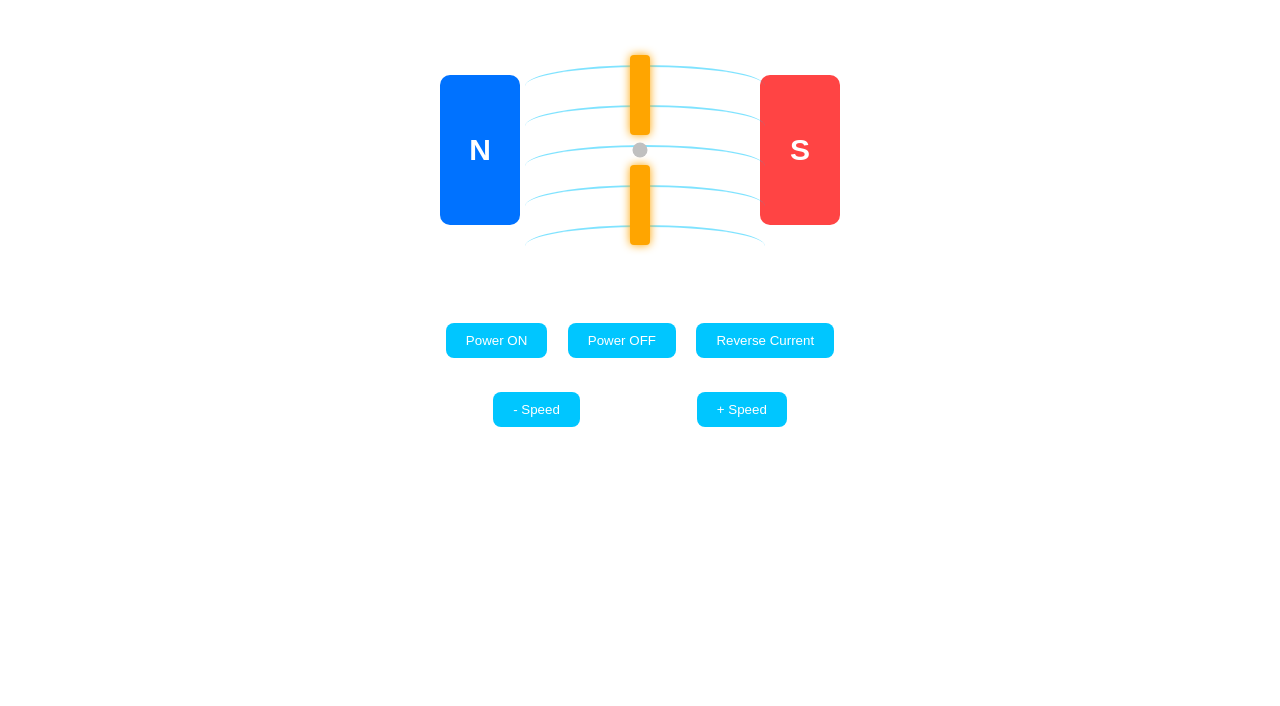
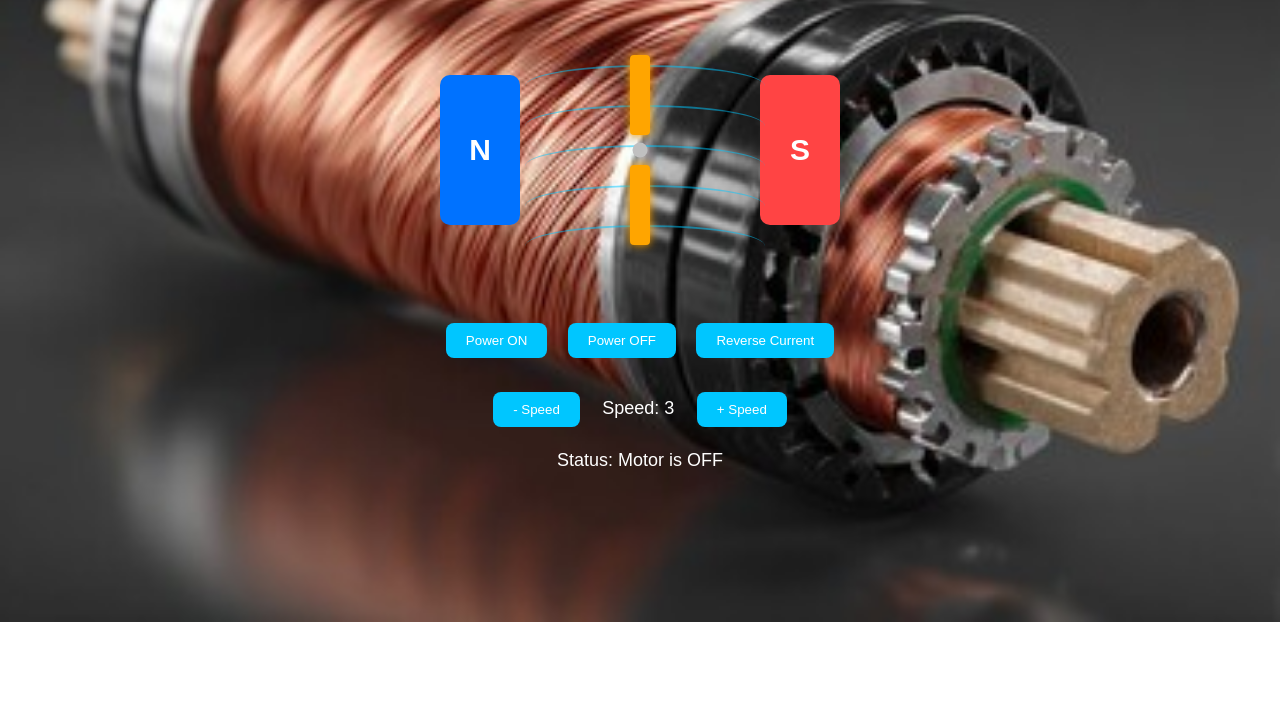
Before and after one commit to harrishSR15/DC_Motor, a plain HTML site: page index.html in a window 1280 px wide. Shown: the part 94-800 px from the top of the page. Drawn offline with Linux system fonts and the light colour scheme.

Commit message:
Add files via upload
Signed-off-by: harrishSR15 <hr9509@srmist.edu.in>

```diff
--- a/style.css
+++ b/style.css
@@ -125,7 +125,7 @@ h1 {
   margin: 0 10px;
 }
 body {
-  background-image: url("images.jpg.jpg");
+  background-image: url("dcmotor2.jpg");
   background-size: cover;      /* makes it fill the page */
   background-repeat: no-repeat;
   background-position: center;
```
Also changed, not shown: dcmotor2.jpg (added).
